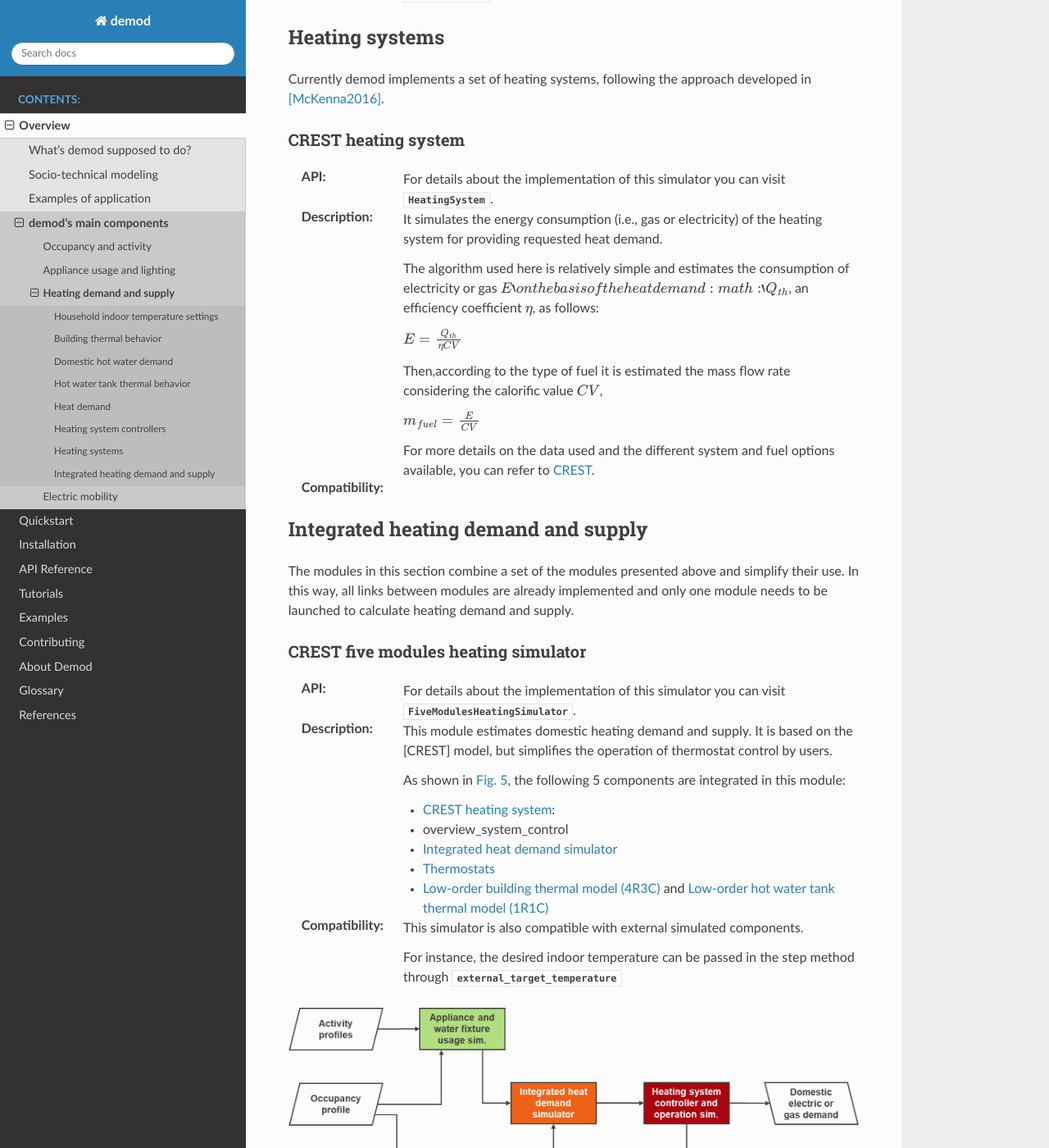
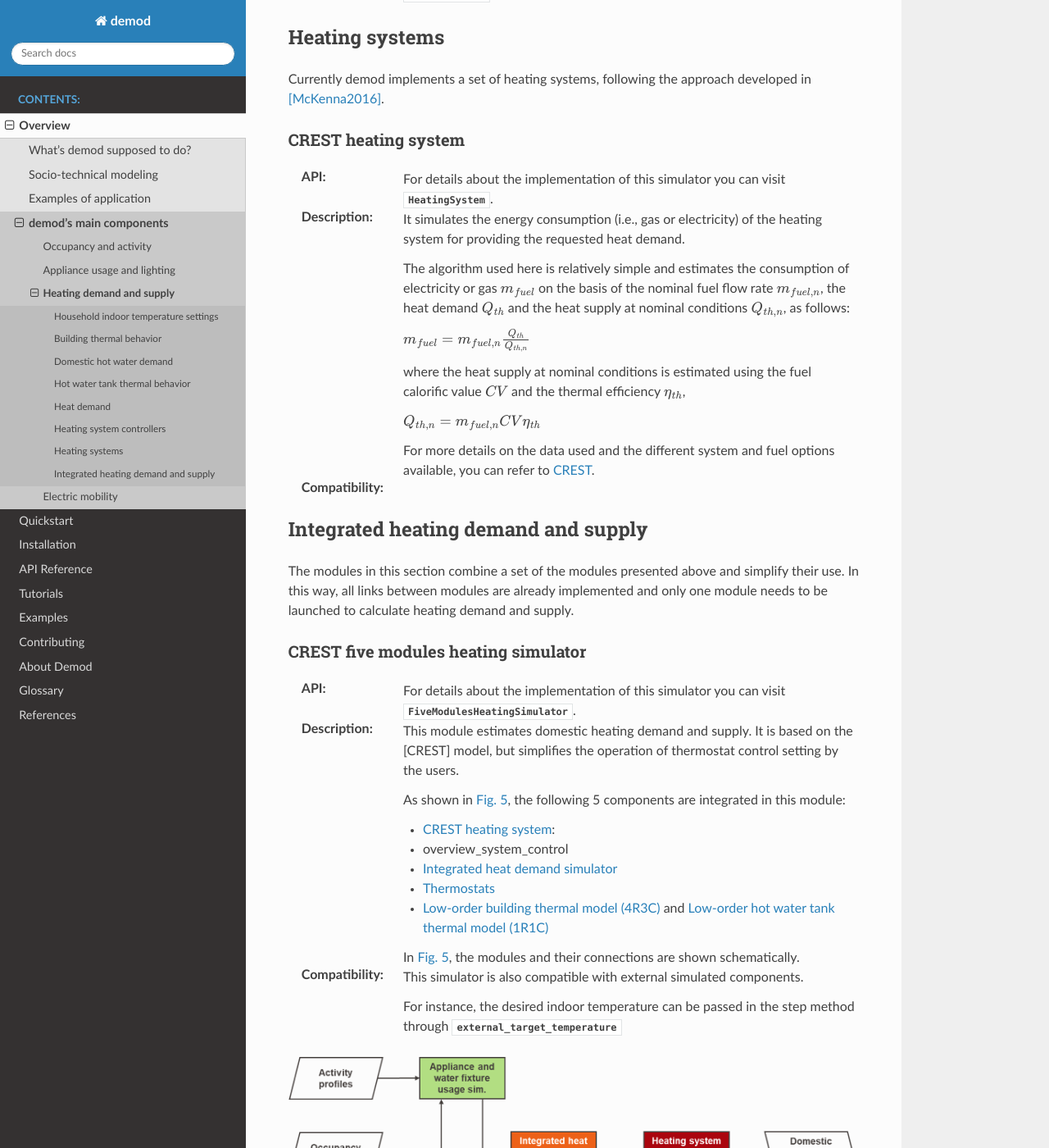
Before and after one commit to epfl-herus/demod, a Sphinx documentation site: the page built from docs/source/overview/thermaldemand_overview.rst, in a window 1280 px wide and 1400 px high, scrolled down 6646 px. Shown: the whole window at 82% size. Built offline with Sphinx 7.4.7 and the Read the Docs theme 2.0.0, drawn with Linux system fonts in a browser that asks for light colours; formulas are drawn with MathJax 3.

Commit message:
thermal demand updated figure and heating system operation

```diff
--- a/docs/source/overview/thermaldemand_overview.rst
+++ b/docs/source/overview/thermaldemand_overview.rst
@@ -412,18 +412,20 @@ CREST heating system
   :py:class:`~demod.simulators.heating_simulators.HeatingSystem`.
 
 :Description: It simulates the energy consumption (i.e., gas or electricity)
-  of the heating system for providing requested heat demand.
+  of the heating system for providing the requested heat demand.
 
   The algorithm used here is relatively simple and estimates the consumption
-  of electricity or gas :math:`E`on the basis of the heat demand :math:`Q_{th}`,
-  an efficiency coefficient :math:`\eta`, as follows:
+  of electricity or gas :math:`m_{fuel}` on the basis of
+  the nominal fuel flow rate :math:`m_{fuel,n}`,
+  the heat demand :math:`Q_{th}` and
+  the heat supply at nominal conditions :math:`Q_{th,n}`, as follows:
 
-  :math:`E= \frac{Q_{th}}{\eta CV}`
+  :math:`m_{fuel}= m_{fuel,n} \frac{Q_{th}}{Q_{th,n}}`
 
-  Then,according to the type of fuel it is estimated the mass flow rate
-  considering the calorific value :math:`CV`,
+  where the heat supply at nominal conditions is estimated using the
+  fuel calorific value :math:`CV` and the thermal efficiency :math:`\eta_{th}`,
 
-  :math:`m_{fuel}= \frac{E}{CV}`
+  :math:`Q_{th,n} = m_{fuel,n} {CV} \eta_{th}`
 
   For more details on the data used and the different system
   and fuel options available, you can refer to CREST_.
@@ -451,7 +453,7 @@ CREST five modules heating simulator
 
 :Description: This module estimates domestic heating demand and supply.
   It is based on the [CREST]_ model,
-  but simplifies the operation of thermostat control by users.
+  but simplifies the operation of thermostat control setting by the users.
 
   As shown in :numref:`CREST5modulesheatingsystem`,
   the following 5 components are integrated in this module:
@@ -461,6 +463,9 @@ CREST five modules heating simulator
   * :ref:`overview_heat_demand`
   * :ref:`overview_thermostats`
   * :ref:`overview_4R3C_building_thermal_model` and :ref:`overview_1R1C_hot_water_tank`
+
+  In :numref:`CREST5modulesheatingsystem`, the modules and their connections
+  are shown schematically.
 
 
 :Compatibility:  This simulator is also compatible
```
Also changed, not shown: 1 other file.
